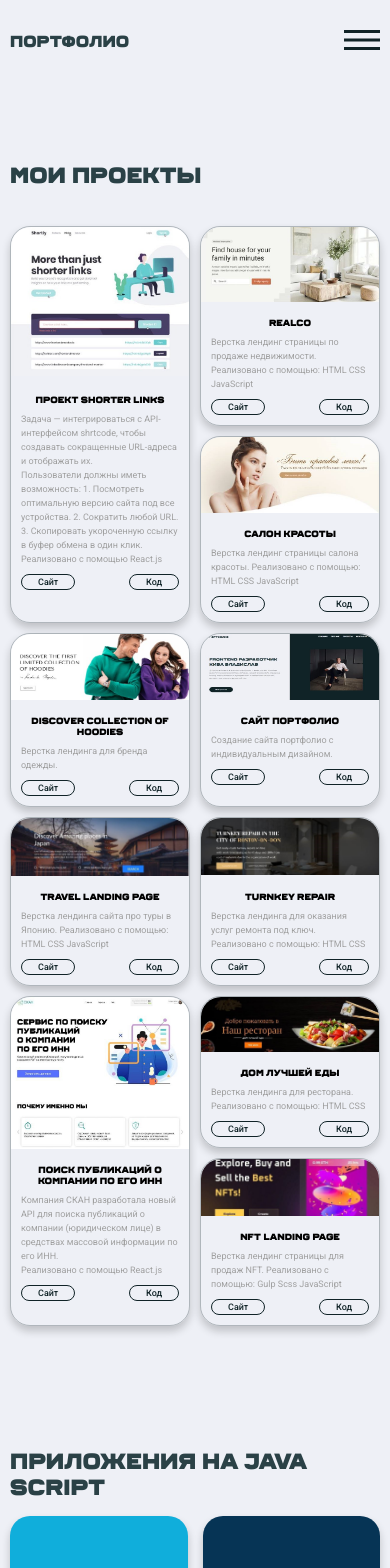
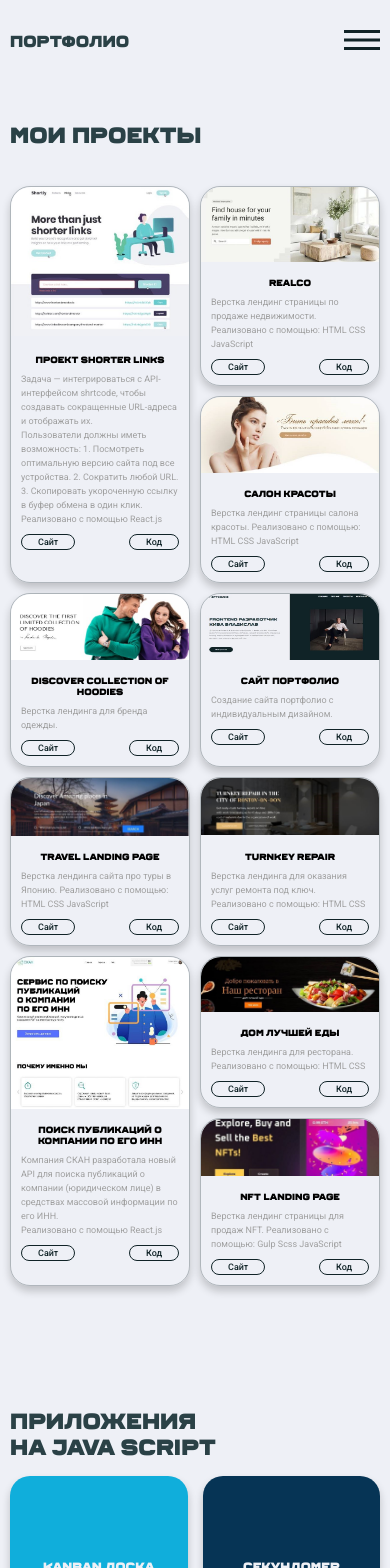
Before and after one commit to KivaVlad/React-Portfolio, a React (Create React App) app: page /#/projects in a window 390 px wide. Shown: the top 1568 px of the page. Built offline with nearby package versions, Linux system fonts and the light colour scheme.

Commit message:
create projects page

```diff
--- a/src/pages/ProjectsPage/projects.css
+++ b/src/pages/ProjectsPage/projects.css
@@ -350,6 +350,10 @@
 }
 
 @media screen and (max-width: 600px) {
+    .projects_main {
+        margin-top: 40px;
+    }
+
     .projects_card_text {
         height: 50%;
     }
@@ -397,6 +401,7 @@
 
     .projects_js_title {
         font-size: 22px;
+        width: 220px;
     }
 
     .projects_card_title {
```
